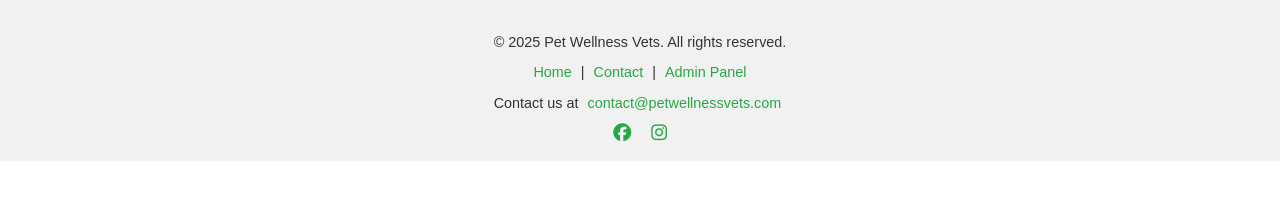
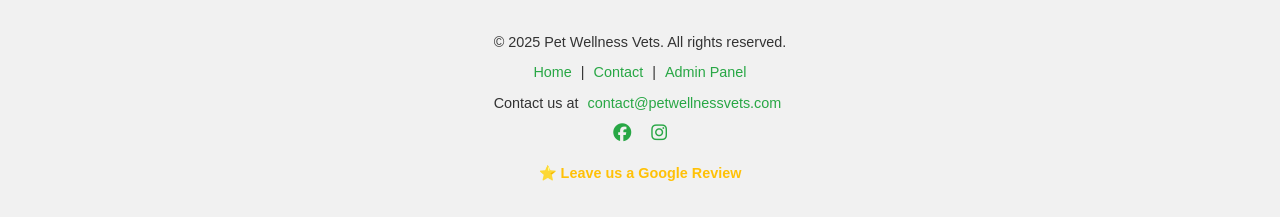
Before and after one commit to valkon30493/PetWellnessWeb, a Django app: template clinic/templates/clinic/home.html in a window 1280 px wide. Shown: the part 1171-1388 px from the top of the page. Before the commit the page ends 1332 px from the top, so only its background shows below. Run offline with Django 5.2, Linux system fonts and the light colour scheme; the template is opened without the code that fills it, so the values that code supplies are empty; parts of the project's set-up code (start-up, migrations or seed data) failed here and were passed over.

Commit message:
Add Google Reviews link to footer

```diff
--- a/clinic/templates/clinic/home.html
+++ b/clinic/templates/clinic/home.html
@@ -108,6 +108,12 @@
               <i class="fab fa-instagram fa-lg"></i>
             </a>
           </div>
+
+          <p>
+        <a href="https://g.page/r/CR0wKZN1Ubu0EBM/review" target="_blank" class="review-link">
+          ⭐ Leave us a Google Review
+        </a>
+        </p>
         </footer>
 
     </div>
--- a/static/css/style.css
+++ b/static/css/style.css
@@ -259,3 +259,15 @@ html, body {
 .social-icons a:hover {
   color: #1e7e34;
 }
+
+.review-link {
+    display: inline-block;
+    margin-top: 10px;
+    font-weight: bold;
+    color: #ffc107;
+    text-decoration: none;
+}
+
+.review-link:hover {
+    text-decoration: underline;
+}
```
